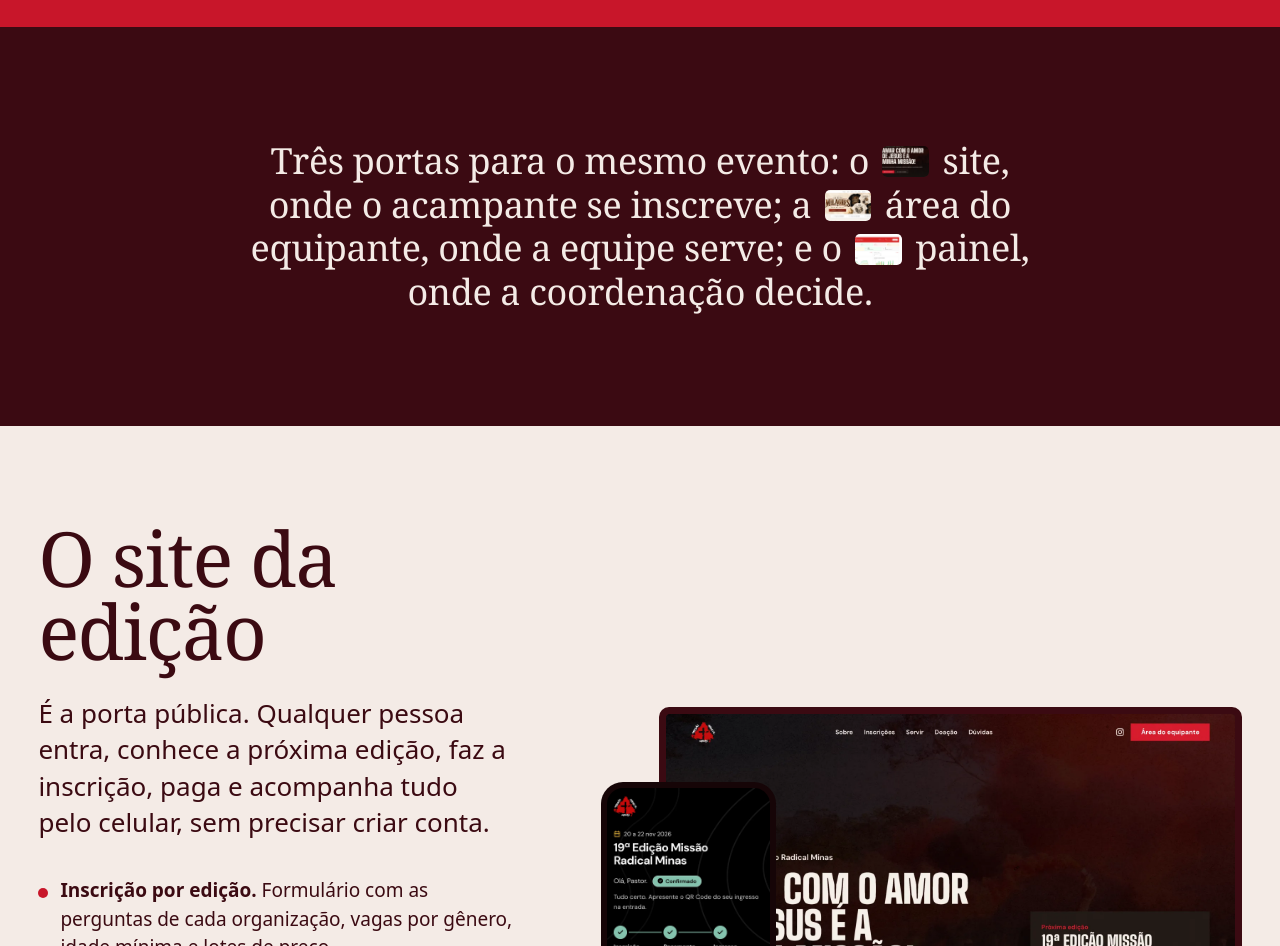
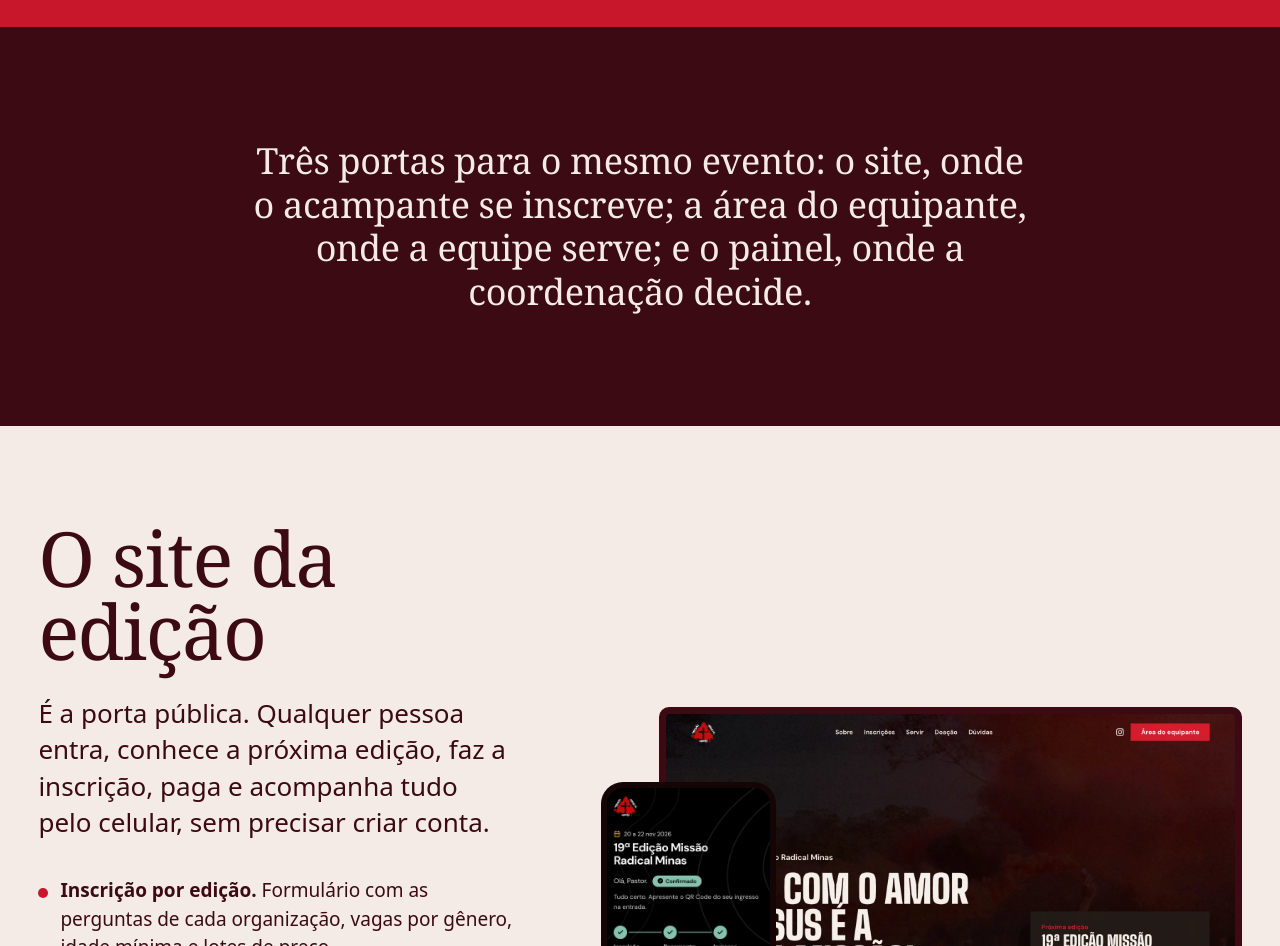
Before and after one commit to pablolima93/plataforma-radical, a plain HTML site: page index.html in a window 1280 px wide. Shown: the part 1620-2566 px from the top of the page. Drawn offline with Linux system fonts and the light colour scheme; a web font is replaced by a local one.

Commit message:
Intro: frase sem as miniaturas
Co-Authored-By: Claude Opus 5.5 <noreply@anthropic.com>

```diff
--- a/index.html
+++ b/index.html
@@ -59,7 +59,7 @@
 <!-- INTRO -->
 <section class="intro" data-chapter="burgundy" aria-labelledby="intro-h">
   <h2 id="intro-h" class="sr-only">Três partes, um evento</h2>
-  <p class="statement reveal">Três portas para o mesmo evento: o <span class="thumb"><img src="img/t-site.webp" alt="" width="200" height="140"></span> site, onde o acampante se inscreve; a <span class="thumb"><img src="img/t-ws.webp" alt="" width="200" height="140"></span> área do equipante, onde a equipe serve; e o <span class="thumb"><img src="img/t-adm.webp" alt="" width="200" height="140"></span> painel, onde a coordenação decide.</p>
+  <p class="statement reveal">Três portas para o mesmo evento: o site, onde o acampante se inscreve; a área do equipante, onde a equipe serve; e o painel, onde a coordenação decide.</p>
 </section>
 
 <!-- SITE -->
--- a/style.css
+++ b/style.css
@@ -152,11 +152,6 @@ ul, ol { padding: 0; list-style: none; }
   text-align: center; letter-spacing: -0.01em;
   max-width: min(62vw, 980px);
 }
-.thumb {
-  display: inline-block; width: 1.3em; height: .86em; vertical-align: -.1em;
-  margin: 0 .12em; border-radius: .14em; overflow: hidden; background: var(--burgundy-2);
-}
-.thumb img { width: 100%; height: 100%; object-fit: cover; }
 
 /* ---------- Capítulos ---------- */
 .chapter { padding: var(--section) var(--gutter); }
```
Also changed, not shown: img/t-adm.webp (deleted), img/t-site.webp (deleted), img/t-ws.webp (deleted).
